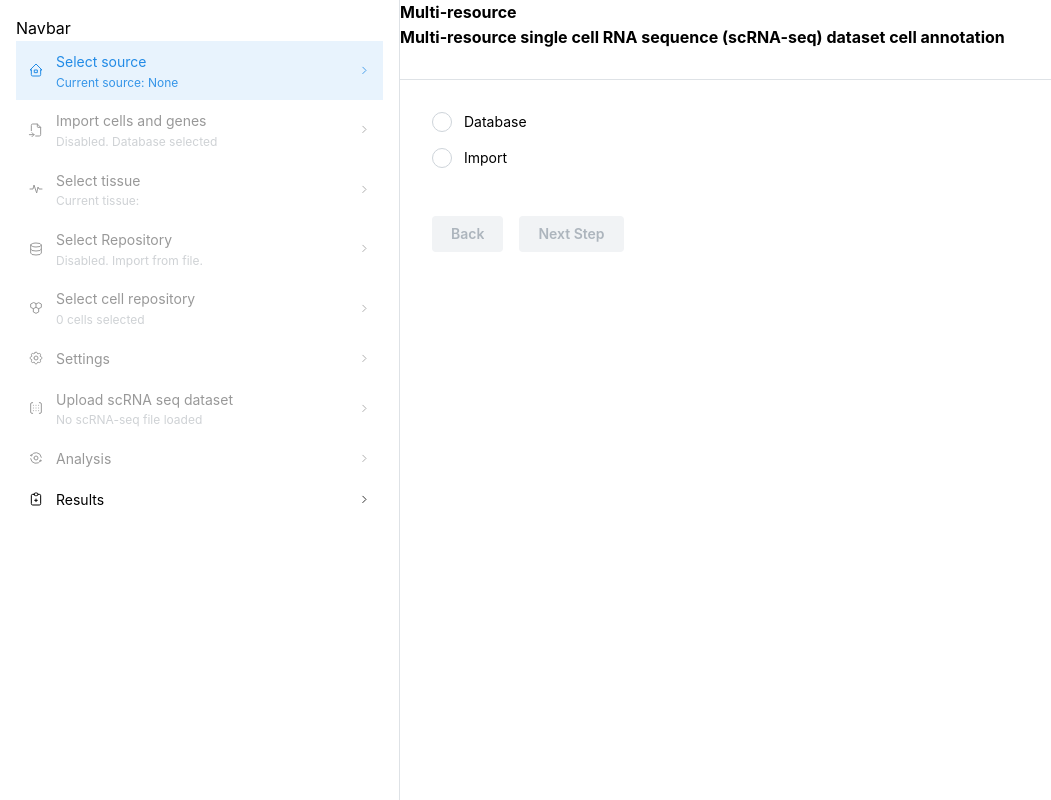
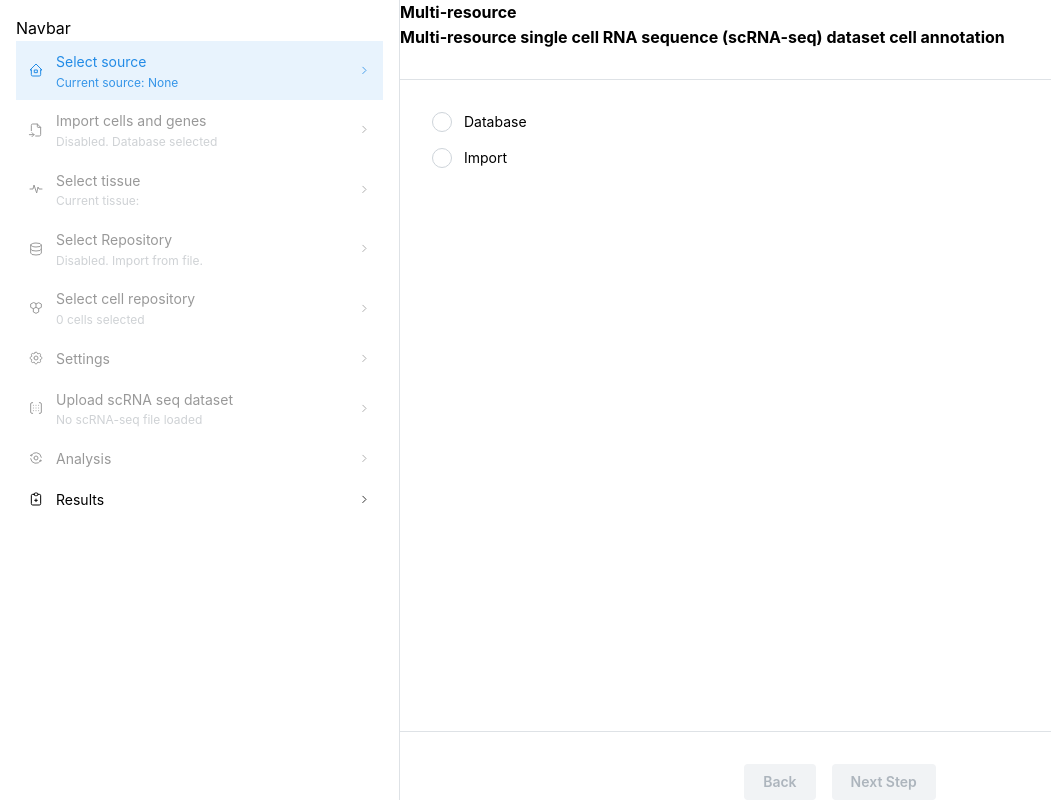
Before and after one commit to tasosc/multi_cell_ann_fe, a React (Vite) app in the folder multi_res_cell_ann_fe/: page / in a window 1280 px wide. Shown: the whole page, without its empty margins (0-1051 px from the left). Built offline with nearby package versions, Linux system fonts and the light colour scheme.

Commit message:
nav buttons on footer always visible

```diff
--- a/multi_res_cell_ann_fe/src/App.tsx
+++ b/multi_res_cell_ann_fe/src/App.tsx
@@ -166,9 +166,11 @@ function App() {
               />
             }
             {status.stage == Stage.Analysis && <Analysis cells={status.cells} settings={status.settings ?? default_settings()} dataset={status.dataset} onSessionChange={(session) => console.log(session)}/>}
-            <NavButtons currentStatus={status}  next={(nextStage) => moveStage(nextStage)} prev={(prevStage) => moveStage(prevStage)} />
           </Stack>
         </AppShell.Main>
+        <AppShell.Footer>
+            <NavButtons currentStatus={status}  next={(nextStage) => moveStage(nextStage)} prev={(prevStage) => moveStage(prevStage)} />
+        </AppShell.Footer>
       </AppShell>
 
     </MantineProvider>
```
